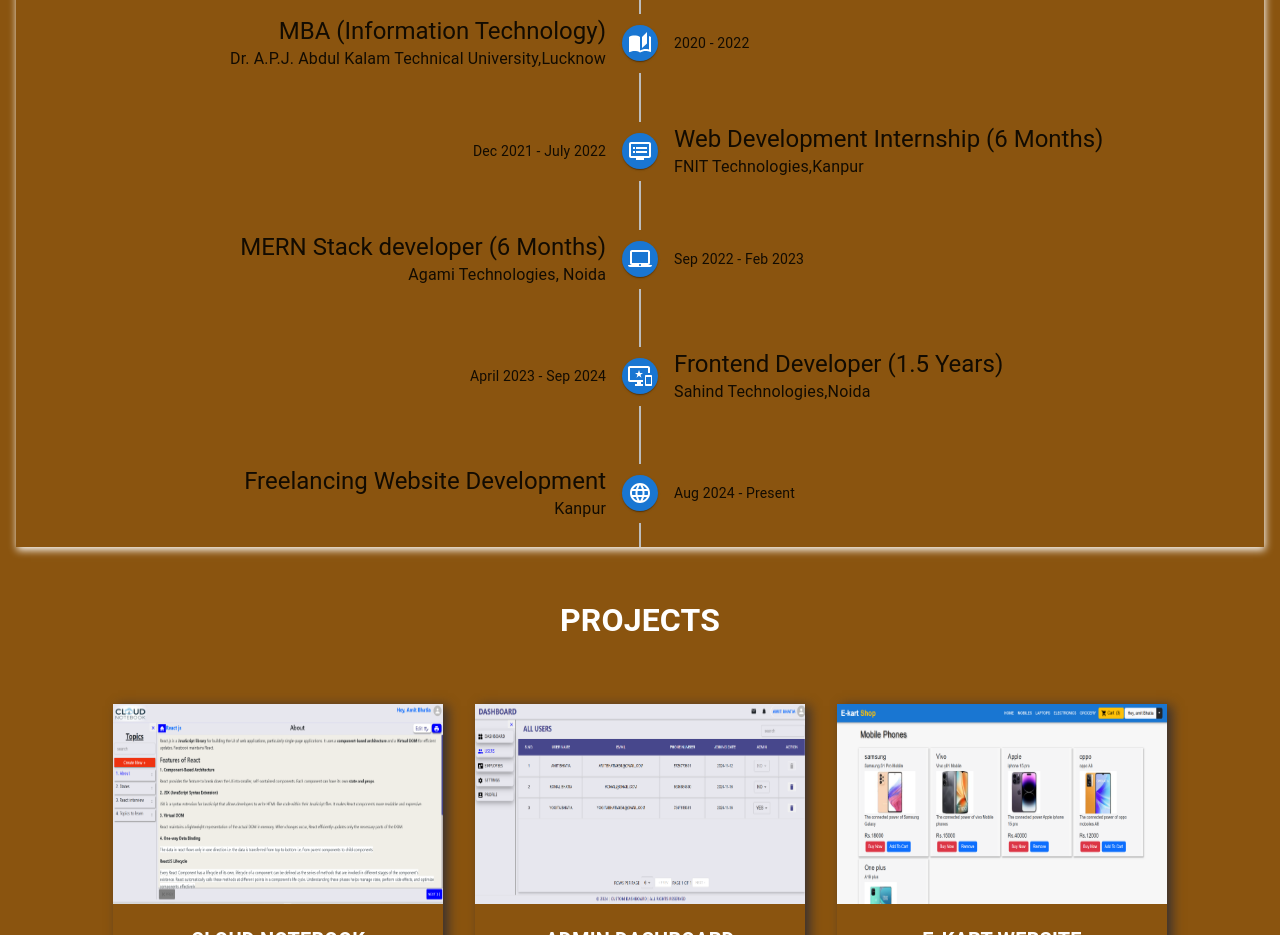
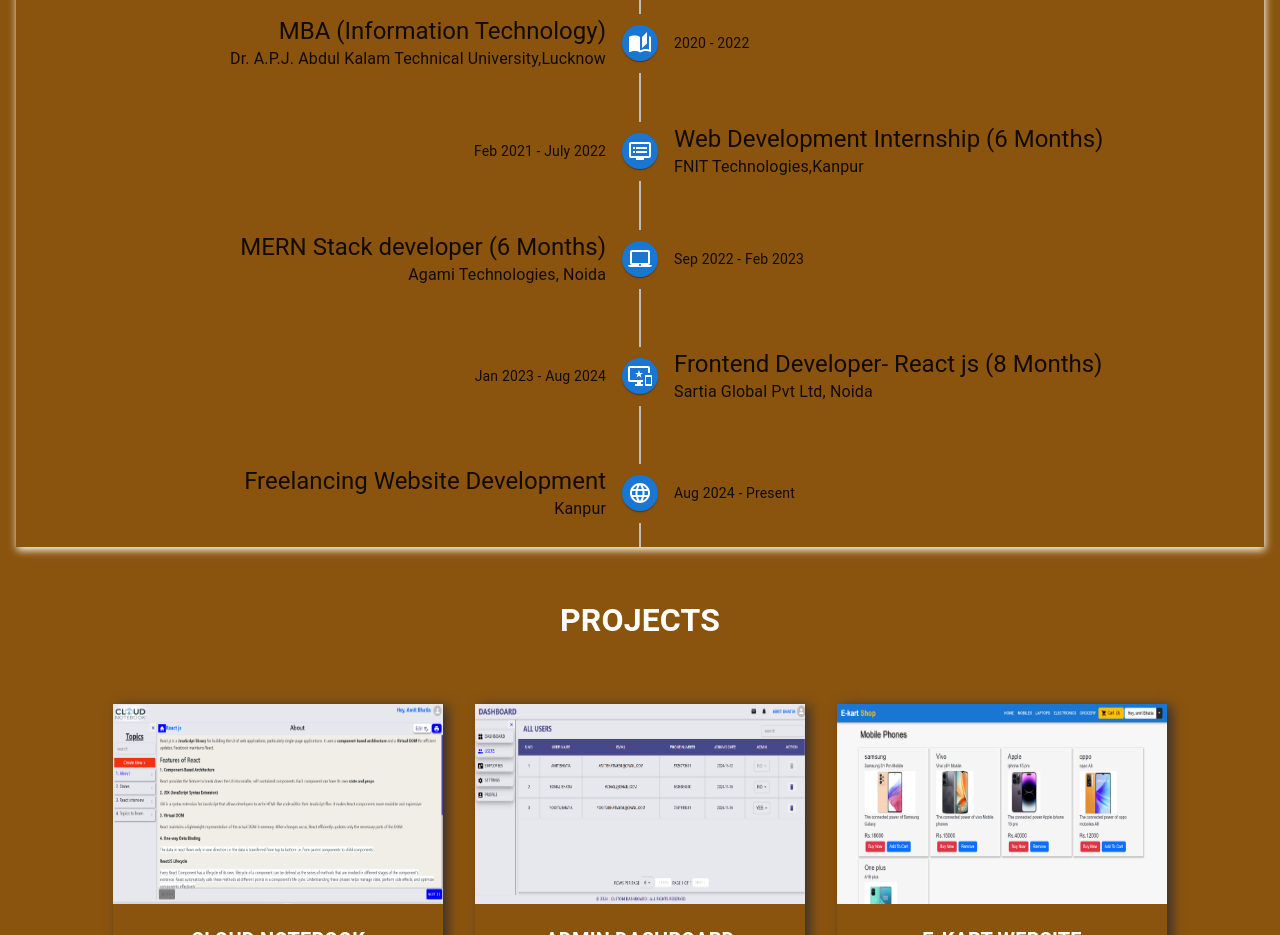
Before and after one commit to amitbhatia654/MyPortFolio, a React (Vite) app in the folder Amit Bhatia/: page / in a window 1280 px wide. Shown: the part 1840-2775 px from the top of the page. Built offline with nearby package versions, Linux system fonts and the light colour scheme.

Commit message:
changes in cv

```diff
--- a/Amit Bhatia/src/Components/Experience.jsx
+++ b/Amit Bhatia/src/Components/Experience.jsx
@@ -74,7 +74,7 @@ export default function Experience() {
             align="right"
             variant="body2"
           >
-            Dec 2021 - July 2022
+            Feb 2021 - July 2022
           </TimelineOppositeContent>
           <TimelineSeparator>
             <TimelineConnector />
@@ -116,7 +116,7 @@ export default function Experience() {
             align="right"
             variant="body2"
           >
-            April 2023 - Sep 2024
+            Jan 2023 - Aug 2024
           </TimelineOppositeContent>
           <TimelineSeparator>
             <TimelineConnector />
@@ -127,9 +127,9 @@ export default function Experience() {
           </TimelineSeparator>
           <TimelineContent sx={{ py: "35px", px: 2 }}>
             <Typography variant="h5" component="span">
-              Frontend Developer (1.5 Years)
+              Frontend Developer- React js (8 Months)
             </Typography>
-            <Typography>Sahind Technologies,Noida</Typography>
+            <Typography>Sartia Global Pvt Ltd, Noida</Typography>
           </TimelineContent>
         </TimelineItem>
 
```
Also changed, not shown: 1 other file (tests, documents, lock files or other folders).
